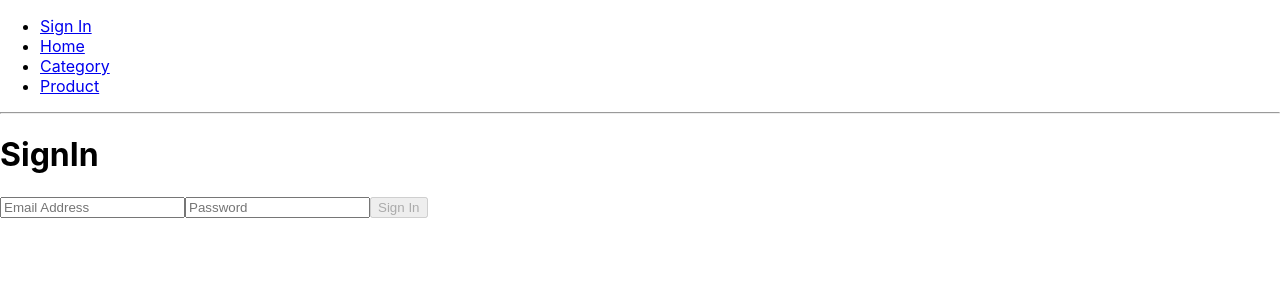
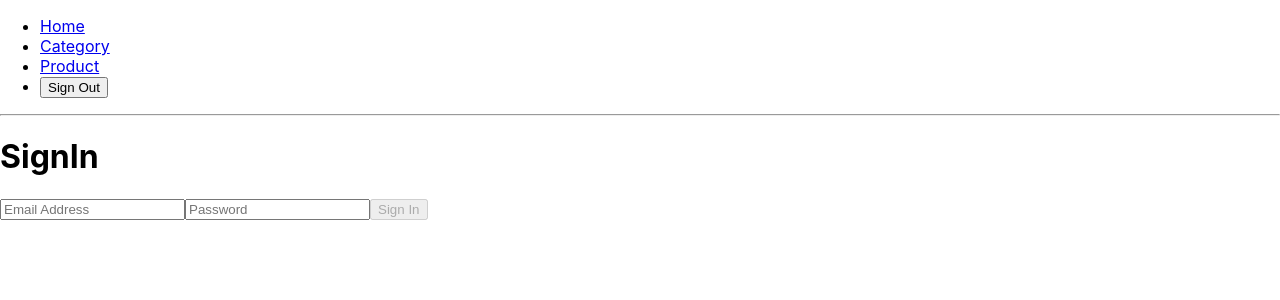
Before and after one commit to jonbonto/inventory-app, a React (Create React App) app: page /signin in a window 1280 px wide. Shown: the top 300 px of the page. Built offline with nearby package versions, Linux system fonts and the light colour scheme; no server answers; sample sign-in values are in the browser's storage.

Commit message:
protected component

```diff
--- a/src/components/App.js
+++ b/src/components/App.js
@@ -1,4 +1,4 @@
-import React from "react";
+import React, { useState, useContext, useEffect } from "react";
 import { BrowserRouter as Router, Route } from "react-router-dom";
 
 import Navigation from "./Navigation";
@@ -7,8 +7,23 @@ import SignInPage from "../pages/SignInPage";
 import HomePage from "../pages/HomePage";
 import ProductPage from "../pages/ProductPage";
 import CategoryPage from "../pages/CategoryPage";
+import FirebaseContext from "../contexts/firebase";
+import AuthUserContext from "../contexts/session";
 
-const App = () => (
+const App = () => {
+  const [authUser, setAuthUser] = useState(null);
+  const firebase = useContext(FirebaseContext);
+
+  useEffect(() => {
+    const listener = firebase.auth.onAuthStateChanged((authUser) => {
+      authUser ? setAuthUser(authUser) : setAuthUser(null);
+    });
+
+    return () => listener();
+  }, [firebase]);
+
+  return (
+    <AuthUserContext.Provider value={authUser}>
       <Router>
         <div>
           <Navigation />
@@ -21,6 +36,8 @@ const App = () => (
           <Route path={ROUTES.CATEGORY} component={CategoryPage} />
         </div>
       </Router>
+    </AuthUserContext.Provider>
   );
+};
 
 export default App;
--- a/src/components/Navigation.js
+++ b/src/components/Navigation.js
@@ -1,14 +1,17 @@
-import React from "react";
+import React, { useContext } from "react";
 import { Link } from "react-router-dom";
 
 import * as ROUTES from "../constants/routes";
+import SignOutButton from "./SignOutButton";
+import AuthUserContext from "../contexts/session";
 
-const Navigation = () => (
-  <div>
+const Navigation = (props) => {
+  const authUser = useContext(AuthUserContext);
+  return <div>{authUser ? <NavigationAuth /> : null}</div>;
+};
+
+const NavigationAuth = () => (
   <ul>
-      <li>
-        <Link to={ROUTES.SIGN_IN}>Sign In</Link>
-      </li>
     <li>
       <Link to={ROUTES.HOME}>Home</Link>
     </li>
@@ -18,8 +21,10 @@ const Navigation = () => (
     <li>
       <Link to={ROUTES.PRODUCT}>Product</Link>
     </li>
+    <li>
+      <SignOutButton />
+    </li>
   </ul>
-  </div>
 );
 
 export default Navigation;
--- /dev/null
+++ b/src/components/ProtectedComponent.js
@@ -0,0 +1,19 @@
+import React, { useContext, useEffect } from "react";
+import { useHistory } from "react-router-dom";
+
+import * as ROUTES from "../constants/routes";
+import AuthUserContext from "../contexts/session";
+
+function ProtectedComponent({ children }) {
+  const authUser = useContext(AuthUserContext);
+  const history = useHistory();
+
+  useEffect(() => {
+    if (!authUser) {
+      history.push(ROUTES.SIGN_IN);
+    }
+  }, [authUser]);
+  return children;
+}
+
+export default ProtectedComponent;
--- /dev/null
+++ b/src/components/SignOutButton.js
@@ -0,0 +1,29 @@
+import React, { useContext } from "react";
+import { useHistory } from "react-router-dom";
+
+import FirebaseContext from "../contexts/firebase";
+import * as ROUTES from "../constants/routes";
+
+const SignOutButton = (props) => {
+  const firebase = useContext(FirebaseContext);
+  const history = useHistory();
+
+  const logout = () => {
+    firebase
+      .doSignOut()
+      .then(() => {
+        history.push(ROUTES.SIGN_IN);
+      })
+      .catch((error) => {
+        console.log("Error happened when try to logout");
+      });
+  };
+
+  return (
+    <button type="button" onClick={logout}>
+      Sign Out
+    </button>
+  );
+};
+
+export default SignOutButton;
--- /dev/null
+++ b/src/contexts/session.js
@@ -0,0 +1,5 @@
+import React from "react";
+
+const AuthUserContext = React.createContext(null);
+
+export default AuthUserContext;
--- a/src/pages/CategoryPage.js
+++ b/src/pages/CategoryPage.js
@@ -1,7 +1,12 @@
 import React from "react";
+import ProtectedComponent from "../components/ProtectedComponent";
 
 function CategoryPage() {
-  return <div>Category page</div>;
+  return (
+    <ProtectedComponent>
+      <div>Category page</div>
+    </ProtectedComponent>
+  );
 }
 
 export default CategoryPage;
--- a/src/pages/HomePage.js
+++ b/src/pages/HomePage.js
@@ -1,30 +1,11 @@
-import React, { useContext, useState } from "react";
-import { useHistory } from "react-router-dom";
-
-import FirebaseContext from "../contexts/firebase";
-import * as ROUTES from "../constants/routes";
+import React from "react";
+import ProtectedComponent from "../components/ProtectedComponent";
 
 function HomePage() {
-  const history = useHistory();
-  const firebase = useContext(FirebaseContext);
-  const [error, setError] = useState("");
-
-  const logout = () => {
-    firebase
-      .doSignOut()
-      .then(() => {
-        history.push(ROUTES.SIGN_IN);
-      })
-      .catch((error) => {
-        setError("Error happened when try to logout");
-      });
-  };
   return (
-    <div>
-      Home Page
-      <button onClick={logout}>Logout</button>
-      {error && <p>{error.message}</p>}
-    </div>
+    <ProtectedComponent>
+      <div>Home Page</div>
+    </ProtectedComponent>
   );
 }
 
--- a/src/pages/ProductPage.js
+++ b/src/pages/ProductPage.js
@@ -1,7 +1,12 @@
 import React from "react";
+import ProtectedComponent from "../components/ProtectedComponent";
 
 function ProductPage() {
-  return <div>ProductPage</div>;
+  return (
+    <ProtectedComponent>
+      <div>ProductPage</div>
+    </ProtectedComponent>
+  );
 }
 
 export default ProductPage;
```
Lines whose indentation alone changed are shown as unchanged.
